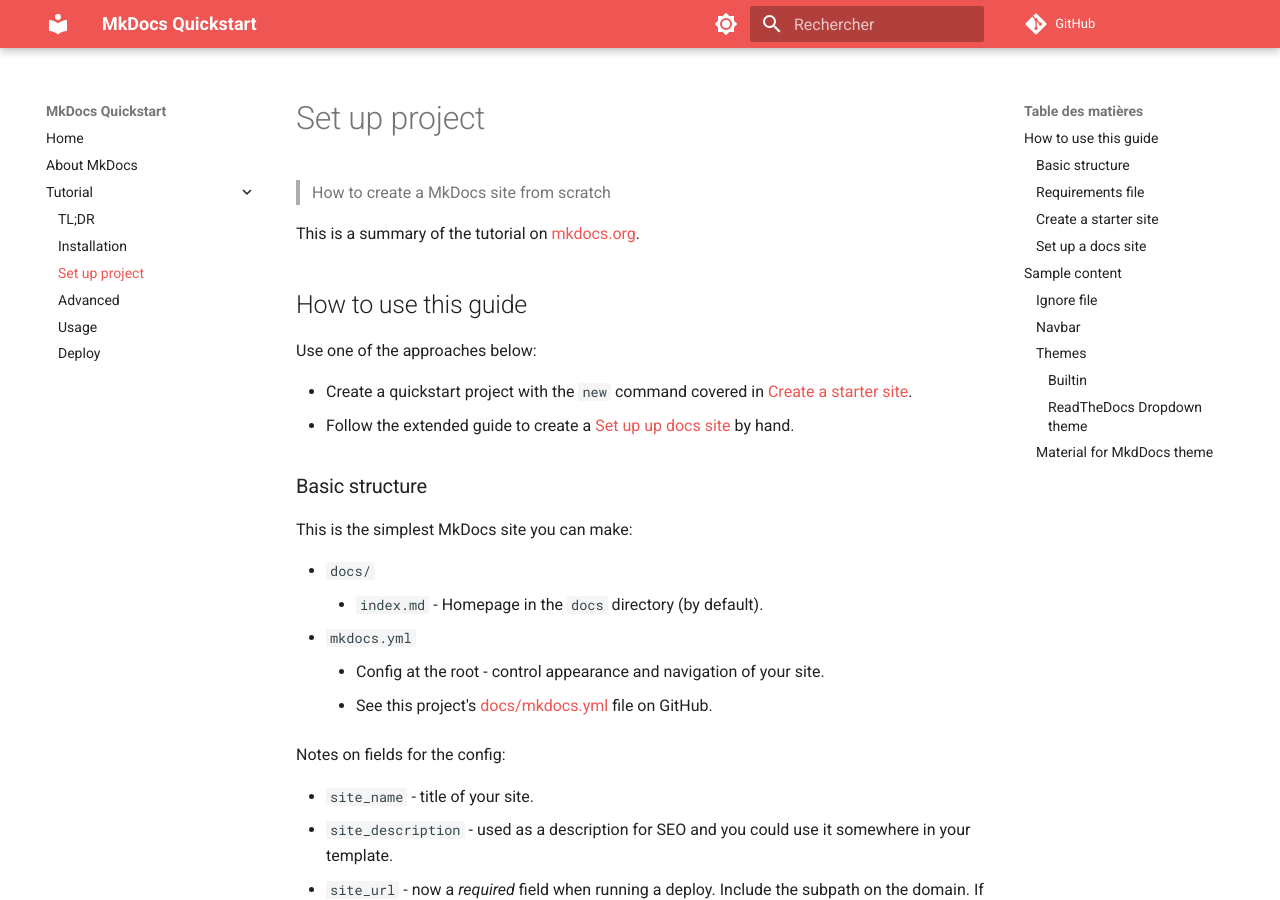
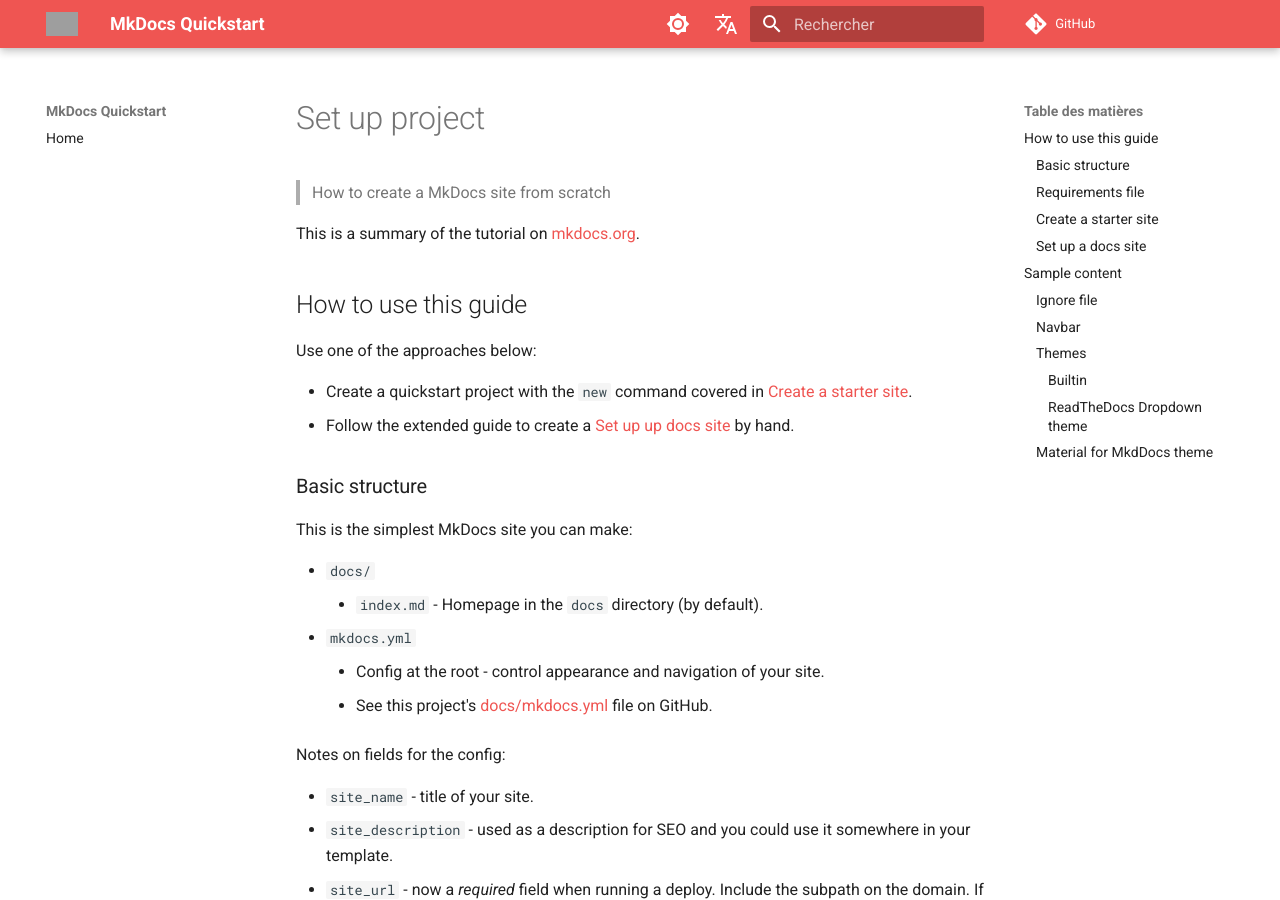
Before and after one commit to democraftmc/cubed-doc, an MkDocs documentation site: the page built from docs/docs/tutorial/setup-project.md, in a window 1280 px wide and 900 px high. Built offline with MkDocs 1.6.1 and Material for MkDocs 9.7.7, drawn with Linux system fonts in a browser that asks for light colours; comment, search, counter and statistics services are not loaded; some of the changed lines change nothing that is shown; grey boxes are pictures that could not be loaded.

Commit message:
Update mkdocs.yml
Language, logo and more

```diff
--- a/docs/mkdocs.yml
+++ b/docs/mkdocs.yml
@@ -12,6 +12,8 @@
 theme:
   name: material
   language: fr
+  logo: img/Sans titre 133_20230821143328.png
+  favicon: img/Sans titre 133_20230821143328.ico
   palette:
 
     # Palette toggle for light mode
@@ -29,11 +31,17 @@
         name: Switch to light mode
 nav:
   - Home: index.md
-  - About MkDocs: about-mkdocs.md
-  - Tutorial:
-      - TL;DR: tutorial/tldr.md
-      - Installation: tutorial/installation.md
-      - Set up project: tutorial/setup-project.md
-      - Advanced: tutorial/advanced.md
-      - Usage: tutorial/usage.md
-      - Deploy: tutorial/deploy.md
+  # - About MkDocs: about-mkdocs.md
+  # - Tutorial:
+      # - TL;DR: tutorial/tldr.md
+      # - Installation: tutorial/installation.md
+      # - Set up project: tutorial/setup-project.md
+      # - Advanced: tutorial/advanced.md
+      # - Usage: tutorial/usage.md
+      # - Deploy: tutorial/deploy.md
+
+extra:
+  alternate:
+    - name: English
+      link: /en/
+      lang: en
```
